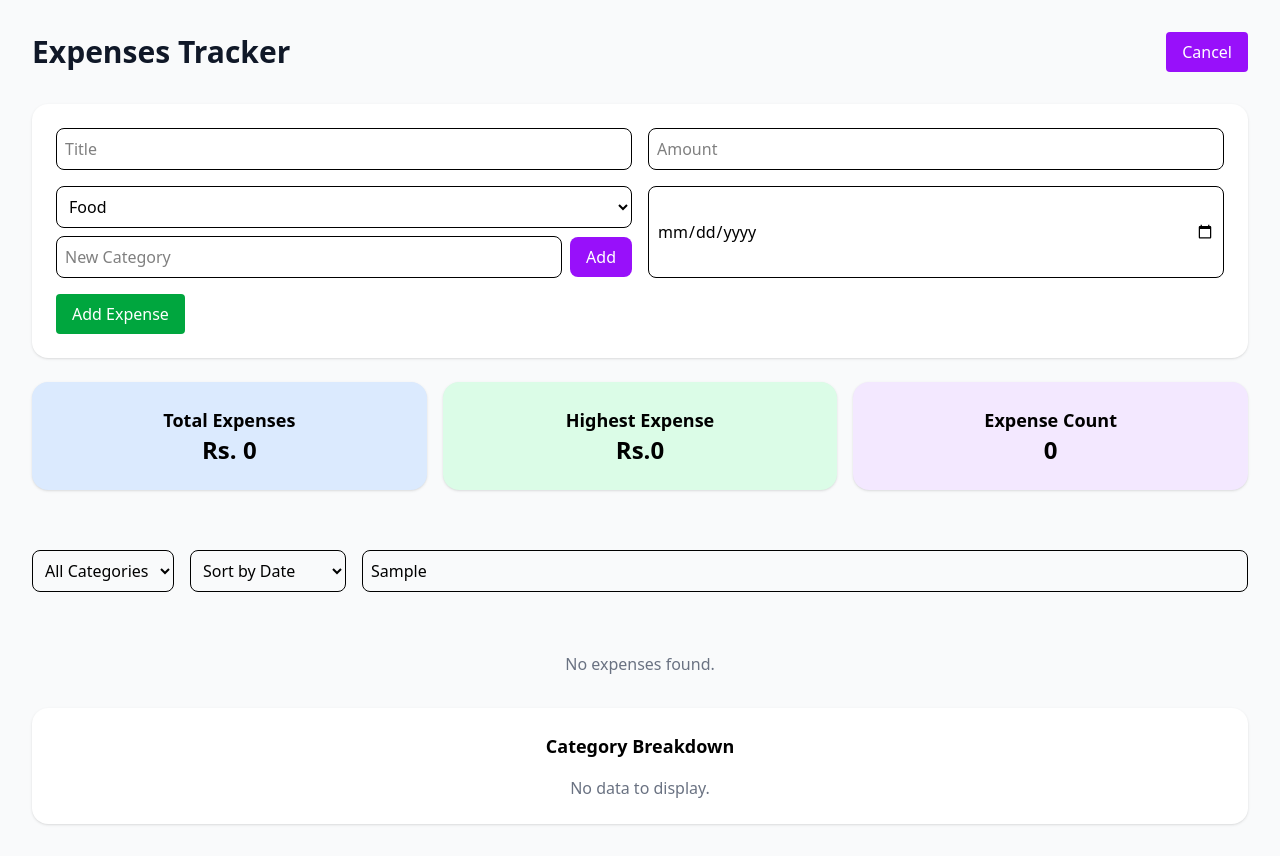
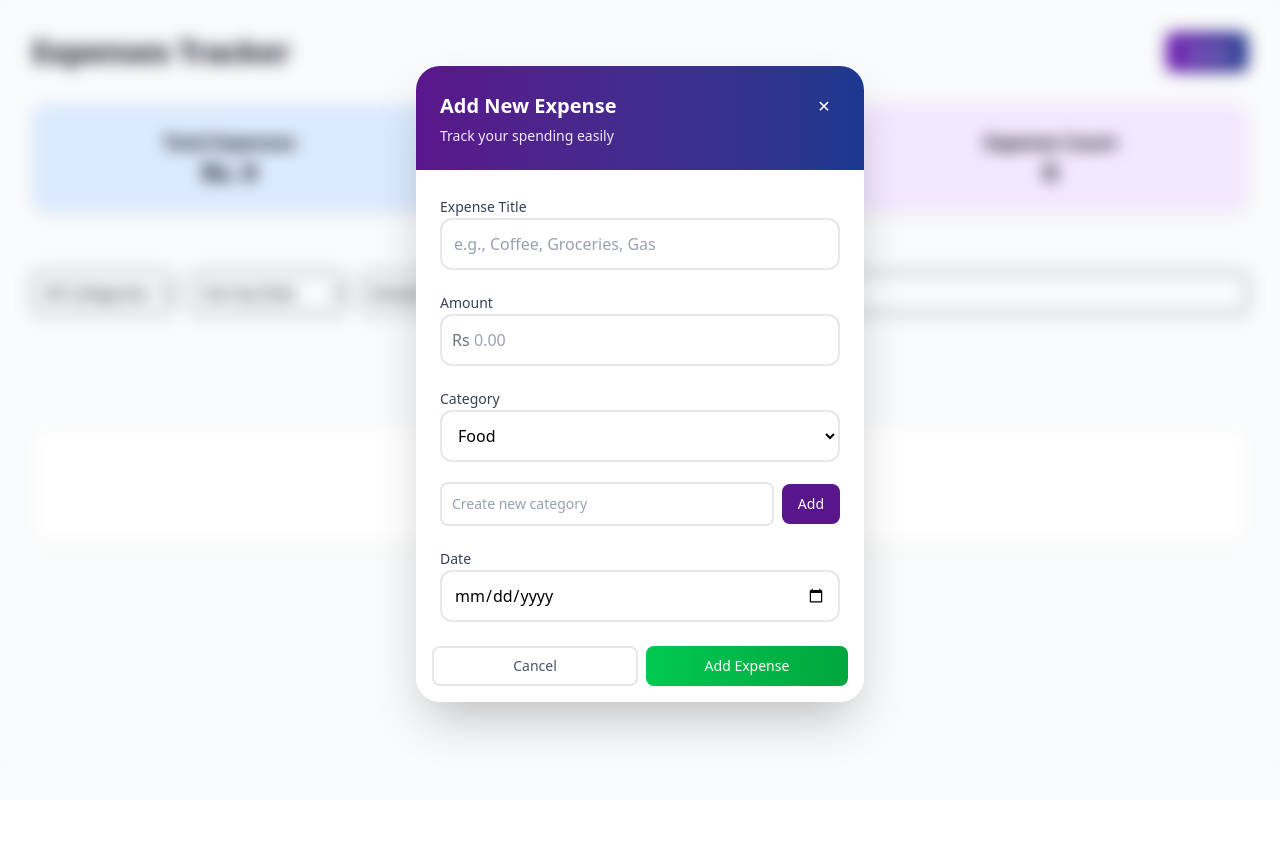
Before and after one commit to dulmini11/coinwise, a Next.js app: page / in a window 1280 px wide. Both pictures are taken after typing "Sample" into the empty fields and a click on the button "Add Expense". After the commit the page ends 800 px from the top, so only its background shows below. Built offline with nearby package versions, Linux system fonts and the light colour scheme.

Commit message:
Convert Add Expense form to dropdown popup card

```diff
--- a/src/app/page.tsx
+++ b/src/app/page.tsx
@@ -133,42 +133,72 @@ export default function ExpensesPage() {
         </h1>
         <button
           onClick={() => setShowForm(!showForm)}
-          className="px-4 py-2 bg-purple-600 text-white rounded hover:bg-purple-700 transition"
+          className="px-4 py-2 bg-gradient-to-r from-purple-800 to-blue-900 text-white rounded-lg hover:bg-purple-700 transition"
         >
           {showForm ? "Cancel" : "Add Expense"}
         </button>
       </div>
 
-      {/* Add Expense Form */}
+      {/* Add Expense Modal */}
       {showForm && (
-        <div className="bg-white p-6 rounded-2xl shadow mb-6">
-          <div className="grid grid-cols-1 sm:grid-cols-2 gap-4">
+        <div className="fixed inset-0 bg-opacity-50 backdrop-blur-sm flex items-center justify-center p-4 z-50 animate-in fade-in duration-300">
+          <div className="bg-white rounded-3xl shadow-2xl w-full max-w-md transform transition-all duration-300 scale-100 animate-in zoom-in-95">
+            {/* Header */}
+            <div className="bg-gradient-to-r from-purple-900 to-blue-900 text-white p-6 rounded-t-3xl">
+              <div className="flex items-center justify-between">
+                <h3 className="text-xl font-bold">Add New Expense</h3>
+                <button
+                  onClick={() => setShowForm(false)}
+                  className="text-white hover:bg-opacity-20 w-8 h-8 rounded-full flex items-center justify-center transition-colors"
+                >
+                  ✕
+                </button>
+              </div>
+              <p className="text-purple-100 text-sm mt-1">Track your spending easily</p>
+            </div>
+
+            {/* Form Content */}
+            <div className="p-6 space-y-5">
+              {/* Title Input */}
+              <div className="space-y-2">
+                <label className="text-sm font-medium text-gray-700">Expense Title</label>
                 <input
                   type="text"
-              placeholder="Title"
+                  placeholder="e.g., Coffee, Groceries, Gas"
                   value={newExpense.title}
                   onChange={(e) =>
                     setNewExpense({ ...newExpense, title: e.target.value })
                   }
-              className="border p-2 rounded-lg"
+                  className="w-full border-2 border-gray-200 focus:border-purple-900 focus:ring-2 focus:ring-purple-200 p-3 rounded-xl transition-colors outline-none placeholder-gray-400"
                 />
+              </div>
+
+              {/* Amount Input */}
+              <div className="space-y-2">
+                <label className="text-sm font-medium text-gray-700">Amount</label>
+                <div className="relative">
+                  <span className="absolute left-3 top-1/2 transform -translate-y-1/2 text-gray-500 font-medium">Rs</span>
                   <input
                     type="number"
-              placeholder="Amount"
+                    placeholder="0.00"
                     value={newExpense.amount}
                     onChange={(e) =>
                       setNewExpense({ ...newExpense, amount: e.target.value })
                     }
-              className="border p-2 rounded-lg"
+                    className="w-full pl-8 pr-3 py-3 border-2 border-gray-200 focus:border-purple-900 focus:ring-2 focus:ring-purple-200 rounded-xl transition-colors outline-none placeholder-gray-400"
                   />
-            <div>
-              {/* Category Selector */}
+                </div>
+              </div>
+
+              {/* Category Section */}
+              <div className="space-y-2">
+                <label className="text-sm font-medium text-gray-700">Category</label>
                 <select
                   value={newExpense.category}
                   onChange={(e) =>
                     setNewExpense({ ...newExpense, category: e.target.value })
                   }
-                className="border p-2 rounded-lg w-full"
+                  className="w-full border-2 border-gray-200 focus:border-purple-900 focus:ring-2 focus:ring-purple-200 p-3 rounded-xl transition-colors outline-none bg-white"
                 >
                   {categories.map((cat, index) => (
                     <option key={index} value={cat}>
@@ -177,37 +207,52 @@ export default function ExpensesPage() {
                   ))}
                 </select>
 
-              {/* Add Category */}
-              <div className="flex items-center gap-2 mt-2">
+                {/* Add New Category */}
+                <div className="flex items-center gap-2 mt-3">
                   <input
                     type="text"
                     value={newCategory}
                     onChange={(e) => setNewCategory(e.target.value)}
-                  placeholder="New Category"
-                  className="border p-2 rounded-lg flex-1"
+                    placeholder="Create new category"
+                    className="flex-1 border-2 border-gray-200 focus:border-purple-900 focus:ring-2 focus:ring-purple-200 p-2.5 rounded-lg transition-colors outline-none placeholder-gray-400 text-sm"
                   />
                   <button
                     onClick={handleAddCategory}
-                  className="bg-purple-600 hover:bg-purple-700 text-white px-4 py-2 rounded-lg"
+                    className="bg-gradient-to-r from-purple-900 to-purple-900 hover:from-purple-600 hover:to-purple-700 text-white px-4 py-2.5 rounded-lg font-medium transition-all duration-200 hover:shadow-lg hover:scale-105 text-sm"
                   >
                     Add
                   </button>
                 </div>
               </div>
 
+              {/* Date Input */}
+              <div className="space-y-2">
+                <label className="text-sm font-medium text-gray-700">Date</label>
                 <input
                   type="date"
                   value={newExpense.date}
                   onChange={(e) => setNewExpense({ ...newExpense, date: e.target.value })}
-              className="border p-2 rounded-lg"
+                  className="w-full border-2 border-gray-200 focus:border-purple-500 focus:ring-2 focus:ring-purple-200 p-3 rounded-xl transition-colors outline-none"
                 />
               </div>
+            </div>
+
+            {/* Footer Actions */}
+            <div className="p-4 pt-0 flex gap-2">
+              <button
+                onClick={() => setShowForm(false)}
+                className="flex-1 px-3 py-2 border-2 border-gray-200 text-gray-600 rounded-lg font-medium hover:bg-gray-50 hover:border-gray-300 transition-colors text-sm"
+              >
+                Cancel
+              </button>
               <button
                 onClick={handleAddExpense}
-            className="mt-4 px-4 py-2 bg-green-600 text-white rounded hover:bg-green-700 transition"
+                className="flex-1 px-3 py-2 bg-gradient-to-r from-green-500 to-green-600 hover:from-green-600 hover:to-green-700 text-white rounded-lg font-medium transition-all duration-200 hover:shadow-md text-sm"
               >
                 Add Expense
               </button>
+            </div>
+          </div>
         </div>
       )}
 
```
Lines whose indentation alone changed are shown as unchanged.
